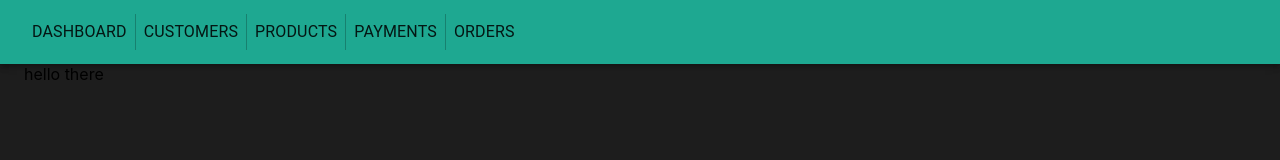
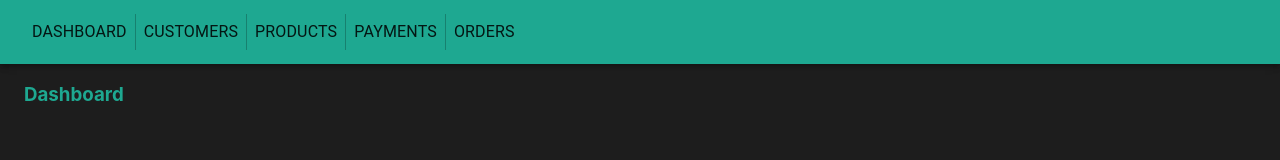
Before and after one commit to ahmsay/Microshop-Web, a React (Create React App) app: page / in a window 1280 px wide. Shown: the top 160 px of the page. Built offline with nearby package versions, Linux system fonts and the light colour scheme.

Commit message:
withStyles is added to dashboard

```diff
--- a/src/components/Dashboard.jsx
+++ b/src/components/Dashboard.jsx
@@ -1,11 +1,16 @@
 import React from 'react'
+import { withStyles } from '@material-ui/core/styles'
 
-const DashBoard = () => {
+const useStyles = (theme) => ({
+  title: theme.title
+})
+
+const DashBoard = ({ classes }) => {
   return (
     <div>
-      hello there
+      <h3 className={ classes.title }>Dashboard</h3>
     </div>
   )
 }
 
-export default DashBoard
+export default (withStyles(useStyles)(DashBoard))
```
